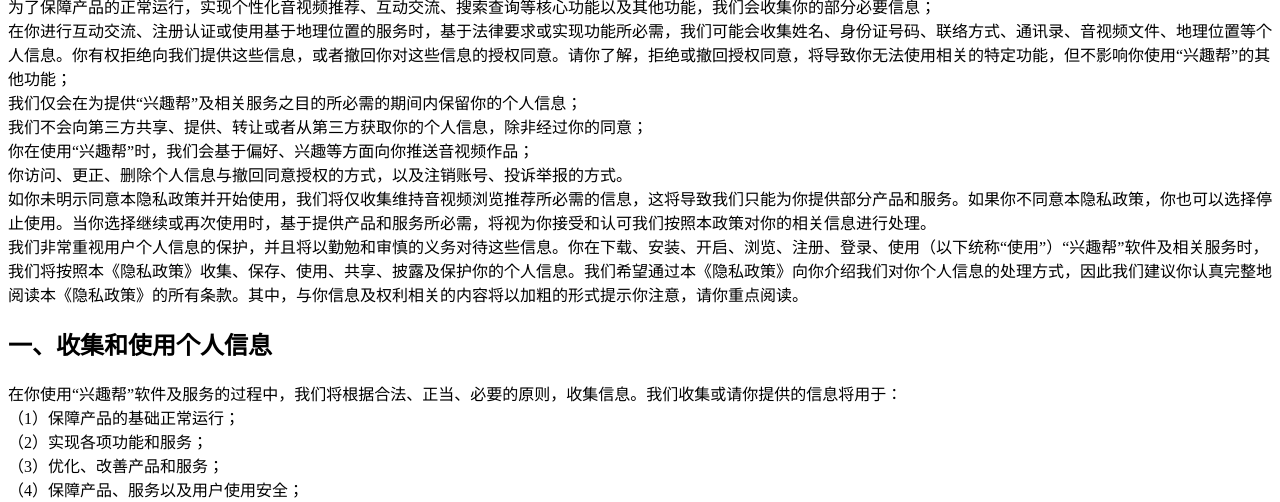
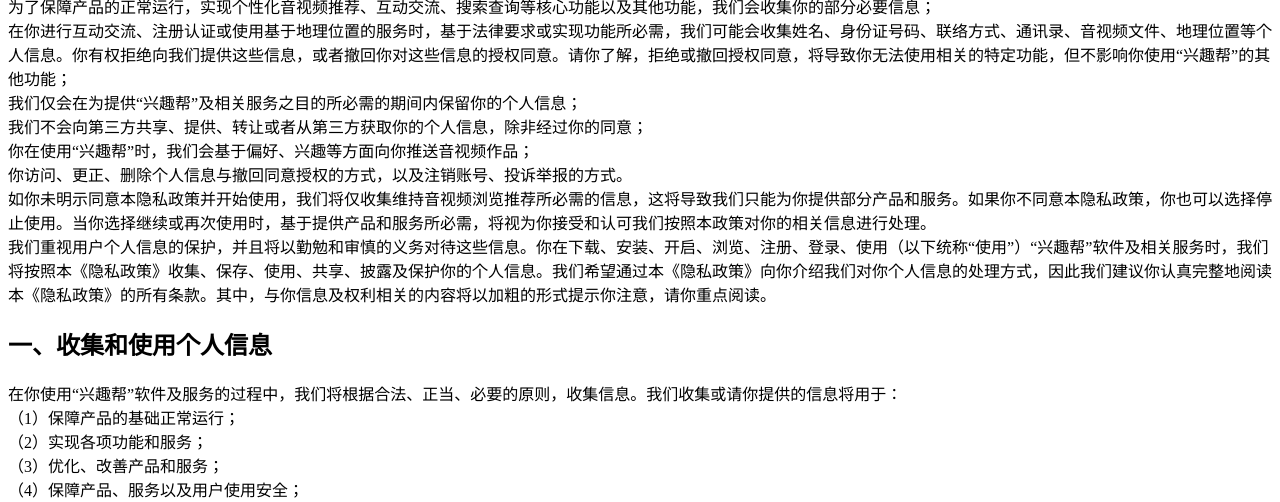
Before and after one commit to xiuavier/xqb, a PHP site: page /echo/resource/views/user/privacyPolicy.php in a window 1280 px wide. Shown: the part 95-597 px from the top of the page. Run offline with PHP 8.4, Linux system fonts and the light colour scheme.

Commit message:
Update privacyPolicy.php

```diff
--- a/resource/views/user/privacyPolicy.php
+++ b/resource/views/user/privacyPolicy.php
@@ -13,7 +13,7 @@
 你在使用“兴趣帮”时，我们会基于偏好、兴趣等方面向你推送音视频作品；<br>
 你访问、更正、删除个人信息与撤回同意授权的方式，以及注销账号、投诉举报的方式。<br>
 如你未明示同意本隐私政策并开始使用，我们将仅收集维持音视频浏览推荐所必需的信息，这将导致我们只能为你提供部分产品和服务。如果你不同意本隐私政策，你也可以选择停止使用。当你选择继续或再次使用时，基于提供产品和服务所必需，将视为你接受和认可我们按照本政策对你的相关信息进行处理。<br>
-我们非常重视用户个人信息的保护，并且将以勤勉和审慎的义务对待这些信息。你在下载、安装、开启、浏览、注册、登录、使用（以下统称“使用”）“兴趣帮”软件及相关服务时，我们将按照本《隐私政策》收集、保存、使用、共享、披露及保护你的个人信息。我们希望通过本《隐私政策》向你介绍我们对你个人信息的处理方式，因此我们建议你认真完整地阅读本《隐私政策》的所有条款。其中，与你信息及权利相关的内容将以加粗的形式提示你注意，请你重点阅读。<br>
+我们重视用户个人信息的保护，并且将以勤勉和审慎的义务对待这些信息。你在下载、安装、开启、浏览、注册、登录、使用（以下统称“使用”）“兴趣帮”软件及相关服务时，我们将按照本《隐私政策》收集、保存、使用、共享、披露及保护你的个人信息。我们希望通过本《隐私政策》向你介绍我们对你个人信息的处理方式，因此我们建议你认真完整地阅读本《隐私政策》的所有条款。其中，与你信息及权利相关的内容将以加粗的形式提示你注意，请你重点阅读。<br>
 </span>
 <h2>一、收集和使用个人信息</h2>
 <span>在你使用“兴趣帮”软件及服务的过程中，我们将根据合法、正当、必要的原则，收集信息。我们收集或请你提供的信息将用于：<br>
```
